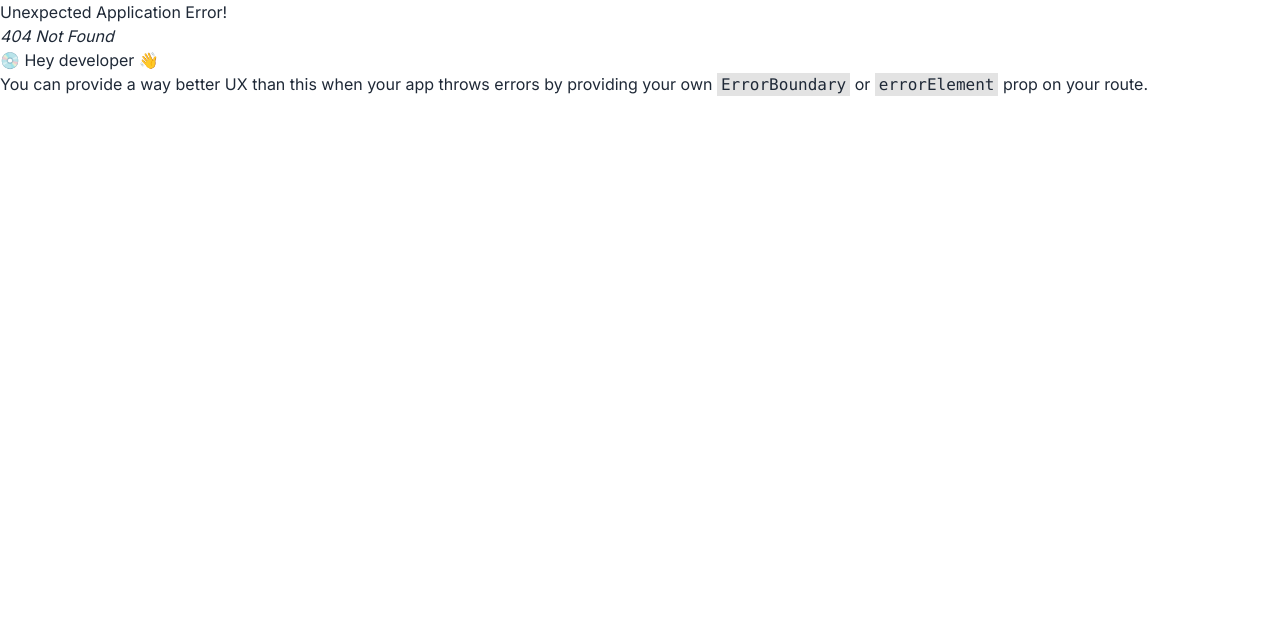
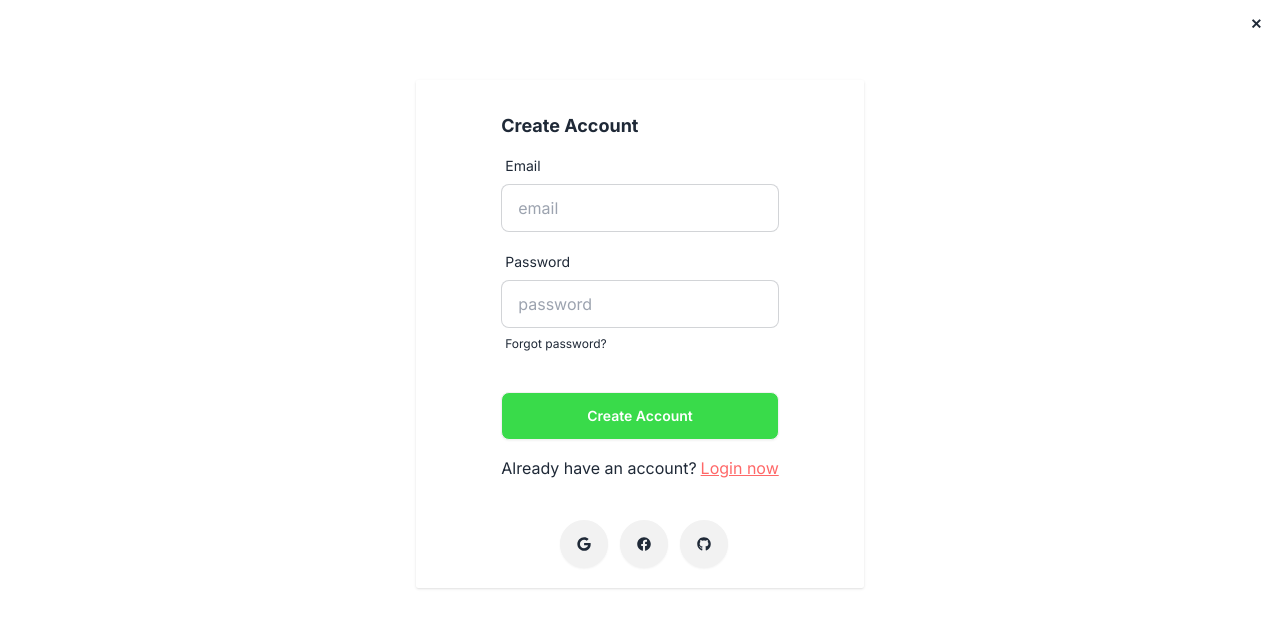
Before and after one commit to Johntech-dev/Foodie, a React (Create React App) app in the folder foodie-client/: page /Signup in a window 1280 px wide. Before the commit this address had no page. Shown: the top 628 px of the page. Built offline with nearby package versions, Linux system fonts and the light colour scheme; no server answers.

Commit message:
setuptheloginauthforgoogle

```diff
--- a/foodie-client/package.json
+++ b/foodie-client/package.json
@@ -6,6 +6,8 @@
     "@testing-library/jest-dom": "^5.14.1",
     "@testing-library/react": "^13.0.0",
     "@testing-library/user-event": "^13.2.1",
+    "dotenv": "^16.4.5",
+    "firebase": "^10.11.1",
     "react": "^18.3.1",
     "react-dom": "^18.3.1",
     "react-hook-form": "^7.51.4",
@@ -13,6 +15,7 @@
     "react-router-dom": "^6.23.0",
     "react-scripts": "5.0.1",
     "react-slick": "^0.30.2",
+    "react-toastify": "^10.0.5",
     "slick-carousel": "^1.8.1",
     "tailwindcss": "^3.4.3",
     "web-vitals": "^2.1.0"
--- a/foodie-client/src/components/Modal.jsx
+++ b/foodie-client/src/components/Modal.jsx
@@ -1,7 +1,11 @@
-import React from 'react'
+import React, { useContext } from 'react'
 import { Link } from 'react-router-dom'
 import { FaFacebook, FaGithub, FaGoogle } from "react-icons/fa";
 import { useForm } from "react-hook-form"
+import { AuthContext } from '../contexts/AuthProvider';
+import { toast, ToastContainer } from 'react-toastify';
+import "react-toastify/dist/ReactToastify.css";
+import { FacebookAuthProvider, GithubAuthProvider } from 'firebase/auth';
 
 
 const Modal = () => {
@@ -12,6 +16,61 @@ const Modal = () => {
         formState: { errors },
       } = useForm()
 
+    const {signUpWithGmail} = useContext(AuthContext);
+
+
+    const handleGoogleLogin = () => {
+      signUpWithGmail().then((result) => {
+        const user = result.user;
+
+        toast.success("Logged In successful", {
+          position: "top-center"
+        })
+      }).catch((error) => toast.error("Check your internet connection", {
+        position: "top-center"
+      }))
+    }
+
+    // i commented out the function that handles the facebook and github login so i will be able to use it when i want
+
+    // const handleFacebookLogin = () =>  {
+    //   signUpWithFacebook().then((result) => {
+    //     const user = result.user;
+    //     const credential = FacebookAuthProvider.credentialFromResult(result);
+    //     const accessToken = credential.accessToken;
+    //     toast.success("Login sucessful !", {
+    //       position: "top-center"
+    //     });
+    // }).then((error) => {
+    //   toast.error("Login failed try again later !", {
+    //     position: "top-center"
+    //   });
+    // })
+    // }
+
+    // const handleGithubLogin = () => {
+    //    signUpWithGithub().then((result) => {
+    //     // This gives you a GitHub Access Token. You can use it to access the GitHub API.
+    //     const credential = GithubAuthProvider.credentialFromResult(result);
+    //     const token = credential.accessToken;
+
+    //     // The signed-in user info.
+    //     const user = result.user;
+    //     // IdP data available using getAdditionalUserInfo(result)
+    //     // ...
+
+
+    //     // This shows an alert if the user is login
+    //     toast.success("User is signed in", {
+    //       position: "top-center "
+    //     })
+    //   }).catch((error) => {
+    //     toast.error("Login failed", {
+    //       position: "top-center"
+    //     })
+    //   })
+    // }
+
       const onSubmit = (data) => console.log(data)
 
   return (
@@ -21,7 +80,7 @@ const Modal = () => {
     <div className="modal-action flex flex-col justify-center  mt-0">
 
     <form  onSubmit={handleSubmit(onSubmit)} className="card-body" method='dialog'>
-        <h3 className='font-bold text-lg'>Please Login</h3>
+        <h3 className='font-bold text-lg'>Login Into your account</h3>
         {/* email */}
         <div className="form-control">
           <label className="label">
@@ -31,7 +90,7 @@ const Modal = () => {
           placeholder="email"
           className="input input-bordered"
           required
-          {...register("example")}
+          {...register("email")}
           />
         </div>
         {/* password */}
@@ -39,7 +98,12 @@ const Modal = () => {
           <label className="label mt-1">
             <span className="label-text">Password</span>
           </label>
-          <input type="password" placeholder="password" className="input input-bordered" required />
+          <input type="password"
+          placeholder="password"
+          className="input input-bordered"
+          required
+          {...register("password")}
+          />
           <label className="label">
             <a href="#" className="label-text-alt link link-hover">Forgot password?</a>
           </label>
@@ -52,11 +116,15 @@ const Modal = () => {
         <div className="form-control mt-6">
           <input type='submit' value='Login' className='btn bg-green text-white' />
         </div>
-        <p className='text-center my-2'>Do not have an account?<Link to={'/signup'} className='underline text-red ml-1'>Sign up now</Link></p>
+        <p className='text-center my-2'>Do not have an account?<Link to={'/Signup'} className='underline text-red ml-1'>Create an account</Link></p>
+        <button
+        htmlFor='my_modal_5'
+        onClick={()=>document.getElementById('my_modal_5').close()}
+        className="btn btn-sm btn-circle btn-ghost absolute right-2 top-2">✕</button>
       </form>
        {/* social sign in */}
       <div className='text-center space-x-3 mb-5'>
-      <button className="btn btn-circle hover:bg-green hover:text-white">
+      <button className="btn btn-circle hover:bg-green hover:text-white" onClick={handleGoogleLogin}>
       <FaGoogle />
      </button>
       <button className="btn btn-circle hover:bg-green hover:text-white">
@@ -66,6 +134,7 @@ const Modal = () => {
       <FaGithub />
      </button>
       </div>
+      <ToastContainer />
     </div>
   </div>
 </dialog>
--- a/foodie-client/src/components/Navbar.jsx
+++ b/foodie-client/src/components/Navbar.jsx
@@ -2,10 +2,13 @@ import React, { useContext, useEffect, useState } from "react";
 import { FaRegUser } from "react-icons/fa";
 import { Link } from "react-router-dom";
 import Modal from './Modal'
+import { AuthContext } from "../contexts/AuthProvider";
 
 const Navbar = () => {
   const [isSticky, setSticky] = useState(false);
 
+  const {user} = useContext(AuthContext)
+  console.log(user)
 
   useEffect(() => {
     const handleScroll = () => {
@@ -16,6 +19,8 @@ const Navbar = () => {
         setSticky(false);
       }
     };
+
+
 
     window.addEventListener("scroll", handleScroll);
 
--- /dev/null
+++ b/foodie-client/src/components/Signup.jsx
@@ -0,0 +1,78 @@
+import React from 'react'
+import Modal from './Modal'
+import { Link } from 'react-router-dom'
+import { FaFacebook, FaGithub, FaGoogle } from "react-icons/fa";
+import { useForm } from "react-hook-form";
+const Signup = () => {
+  const {
+    register,
+    handleSubmit,
+    formState: { errors },
+  } = useForm()
+
+  const onSubmit = (data) => console.log(data)
+  return (
+    <div className='max-w-md bg-white shadow w-full mx-auto flex items-center justify-center my-20 rounded-sm'>
+    <div className="modal-action flex flex-col justify-center  mt-0">
+
+    <form  onSubmit={handleSubmit(onSubmit)} className="card-body" method='dialog'>
+        <h3 className='font-bold text-lg'>Create Account</h3>
+        {/* email */}
+        <div className="form-control">
+          <label className="label">
+            <span className="label-text">Email</span>
+          </label>
+          <input type="email"
+          placeholder="email"
+          className="input input-bordered"
+          required
+          {...register("email")}
+          />
+        </div>
+        {/* password */}
+        <div className="form-control">
+          <label className="label mt-1">
+            <span className="label-text">Password</span>
+          </label>
+          <input type="password"
+          placeholder="password"
+          className="input input-bordered"
+          required
+          {...register("password")}
+          />
+          <label className="label">
+            <a href="#" className="label-text-alt link link-hover">Forgot password?</a>
+          </label>
+
+         {/*  error */}
+
+
+          {/* Login button */}
+        </div>
+        <div className="form-control mt-6">
+          <input type='submit' value='Create Account' className='btn bg-green text-white' />
+        </div>
+        <p className='text-center my-2'>Already have an account?<button onClick={()=>document.getElementById('my_modal_5').showModal()} className='underline text-red ml-1'>Login now</button>
+        <Modal />
+        </p>
+        <Link to={'/'}
+        className="btn btn-sm btn-circle btn-ghost absolute right-2 top-2">✕</Link>
+      </form>
+       {/* social sign in */}
+      <div className='text-center space-x-3 mb-5'>
+      <button className="btn btn-circle hover:bg-green hover:text-white">
+      <FaGoogle />
+     </button>
+      <button className="btn btn-circle hover:bg-green hover:text-white">
+      <FaFacebook />
+     </button>
+      <button className="btn btn-circle hover:bg-green hover:text-white">
+      <FaGithub />
+     </button>
+      </div>
+    </div>
+    </div>
+  )
+}
+
+export default Signup;
--- /dev/null
+++ b/foodie-client/src/contexts/AuthProvider.jsx
@@ -0,0 +1,97 @@
+import React, { createContext, useState, useEffect } from 'react'
+import { FacebookAuthProvider, GithubAuthProvider, GoogleAuthProvider, createUserWithEmailAndPassword, getAuth, onAuthStateChanged, signInWithEmailAndPassword, signInWithPopup, signOut, updateProfile } from "firebase/auth";
+import app from '../firbase/firebase.config'
+
+
+
+export  const AuthContext = createContext();
+const auth = getAuth(app);
+const gogleProvider = new GoogleAuthProvider();
+const facebookProvider = new FacebookAuthProvider();
+const githubProvider = new GithubAuthProvider();
+
+const AuthProvider = ({children}) => {
+    const [user, setUser] = useState(null);
+    const [loading,setLoading] = useState(true)
+
+     // Create an Account
+
+     const createUser = (email, password) => {
+        return createUserWithEmailAndPassword(auth, email, password)
+     }
+    // Sign Up with Gmail
+
+    const signUpWithGmail = () => {
+        return signInWithPopup(auth, gogleProvider)
+    }
+
+    // Login using email and password
+
+    const Login = (email, password) => {
+        return signInWithEmailAndPassword(auth, email, password)
+    }
+
+    // const Logout
+
+    const Logout = () => {
+        signOut(auth)
+    }
+
+    // Update Profile
+
+     const updateUserProfile = (name, photoURL) => {
+        return updateProfile (auth.currentUser, {
+            displayName: name, photoURL: photoURL
+          })
+     }
+
+
+     // check currently signed in user
+
+    useEffect(() => {
+       const unsubscribe = onAuthStateChanged (auth, (currentUser) => {
+            if (currentUser) {
+              setUser(currentUser)
+              setLoading(false)
+              // ...
+            } else {
+              // User is signed out
+              // ...
+            }
+          });
+          return () => {
+            return unsubscribe
+          }
+    }, [])
+
+
+
+    // Sign Up with facebook
+
+    const signUpWithFacebook = () => {
+        return signInWithPopup(auth, facebookProvider)
+    }
+
+    const signUpWithGithub = () => {
+      return signInWithPopup(auth, githubProvider)
+    }
+    const authInfo = {
+     user,
+     createUser,
+     signUpWithGmail,
+     signUpWithFacebook,
+     signUpWithGithub,
+     Login,
+     Logout,
+    updateUserProfile,
+    }
+
+
+  return (
+    <AuthContext.Provider value={authInfo}>
+      {children}
+    </AuthContext.Provider>
+  )
+}
+
+export default AuthProvider
--- /dev/null
+++ b/foodie-client/src/firbase/firebase.config.js
@@ -0,0 +1,17 @@
+// Import the functions you need from the SDKs you need
+import { initializeApp } from "firebase/app";
+
+
+const firebaseConfig = {
+  apiKey: "AIzaSyBF6ajpWqNqAoVo71GrMoLmRKWabYR3R2I",
+  authDomain: "foodie-cli.firebaseapp.com",
+  projectId: "foodie-cli",
+  storageBucket: "foodie-cli.appspot.com",
+  messagingSenderId: "521593950822",
+  appId: "1:521593950822:web:e2b2cb76b081d6c0b1d3a7"
+};
+
+// Initialize Firebase
+const app = initializeApp(firebaseConfig);
+
+export default app;
--- a/foodie-client/src/index.js
+++ b/foodie-client/src/index.js
@@ -4,8 +4,11 @@ import './index.css';
 import router from './router/Router';
 import App from './App';
 import { RouterProvider } from 'react-router-dom';
+import AuthProvider from './contexts/AuthProvider';
 
 const root = ReactDOM.createRoot(document.getElementById('root'));
 root.render(
-  <RouterProvider router={router}></RouterProvider>
+  <AuthProvider>
+    <RouterProvider router={router}></RouterProvider>
+  </AuthProvider>,
 );
--- a/foodie-client/src/pages/signup/Signup.jsx
+++ /dev/null
@@ -1,9 +0,0 @@
-import React from 'react'
-
-const Signup = () => {
-  return (
-    <div>Signup</div>
-  )
-}
-
-export default Signup;
```
Also changed, not shown: foodie-client/src/router/Router.jsx (+7 -3 lines), 2 other files (tests, documents, lock files or other folders).
